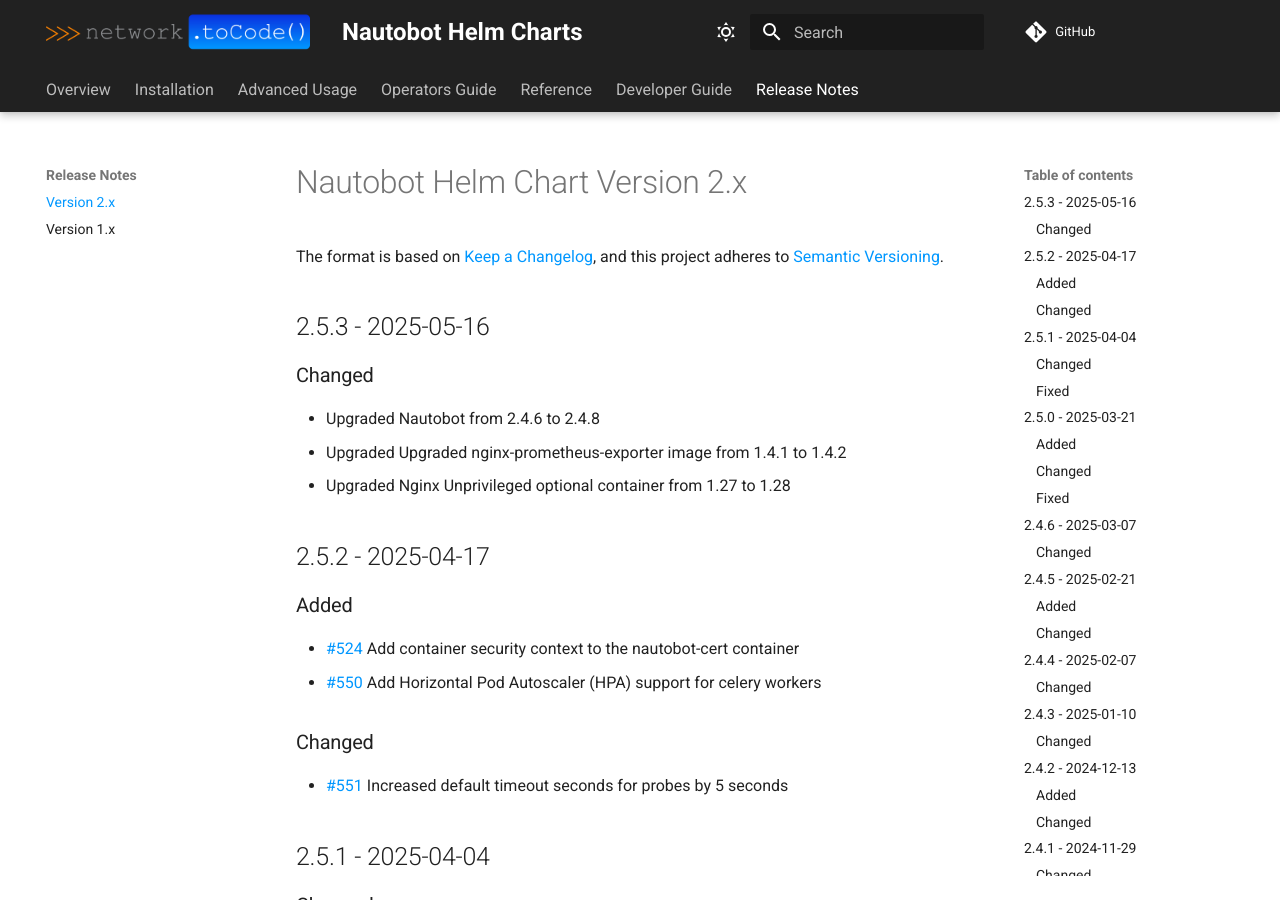
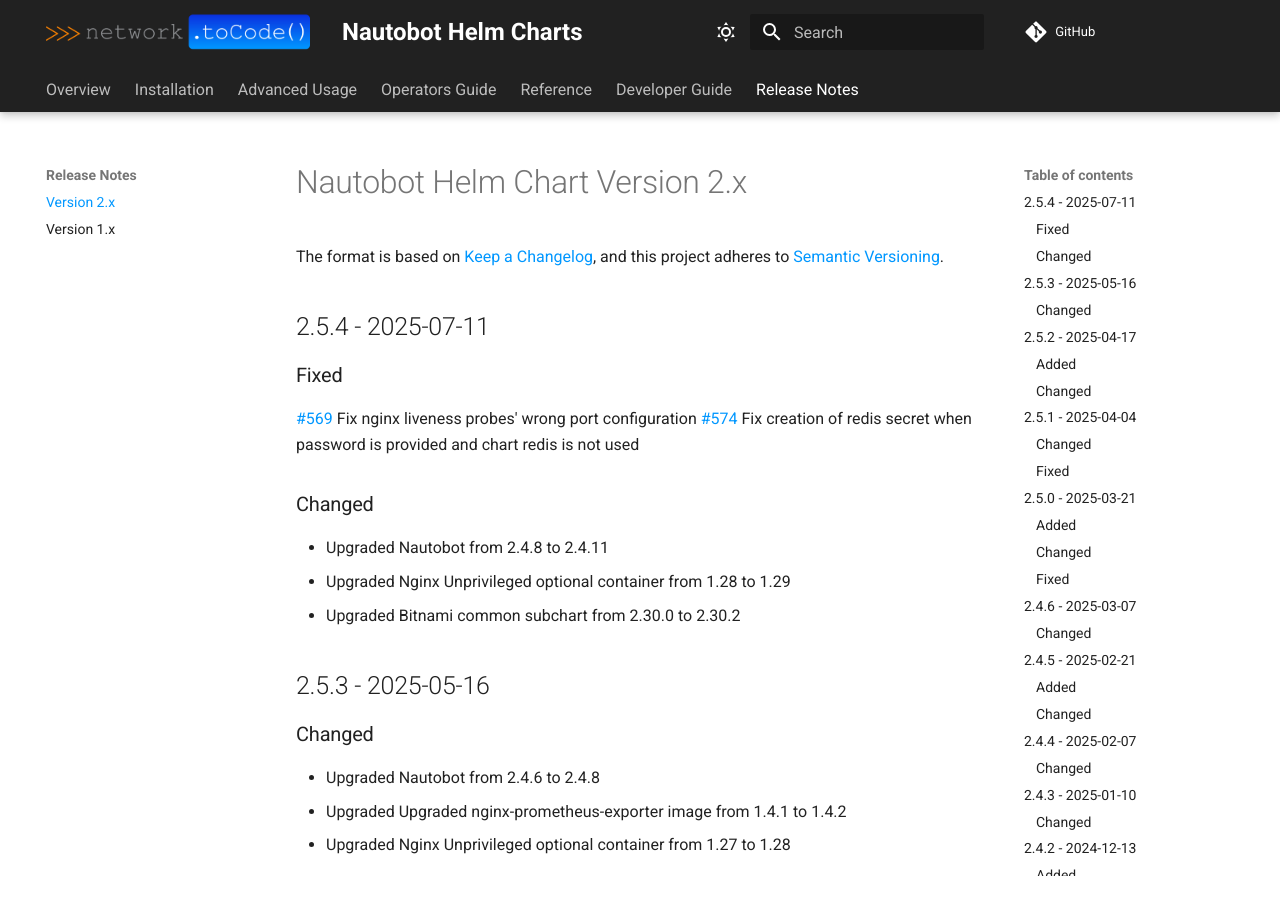
Before and after one commit to nautobot/helm-charts, an MkDocs documentation site: the page built from docs/release-notes/version-2.x.md, in a window 1280 px wide and 900 px high. Built offline with MkDocs 1.6.1 and Material for MkDocs 9.7.7, drawn with Linux system fonts in a browser that asks for light colours; comment, search, counter and statistics services are not loaded.

Commit message:
chore: prepare for release 2.5.4

```diff
--- a/docs/release-notes/version-2.x.md
+++ b/docs/release-notes/version-2.x.md
@@ -2,6 +2,19 @@
 
 The format is based on [Keep a Changelog](https://keepachangelog.com/en/1.0.0/),
 and this project adheres to [Semantic Versioning](https://semver.org/spec/v2.0.0.html).
+
+## 2.5.4 - 2025-07-11
+
+### Fixed
+
+[#569](https://github.com/nautobot/helm-charts/pull/569) Fix nginx liveness probes' wrong port configuration
+[#574](https://github.com/nautobot/helm-charts/pull/574) Fix creation of redis secret when password is provided and chart redis is not used
+
+### Changed
+
+* Upgraded Nautobot from 2.4.8 to 2.4.11
+* Upgraded Nginx Unprivileged optional container from 1.28 to 1.29
+* Upgraded Bitnami common subchart from 2.30.0 to 2.30.2
 
 ## 2.5.3 - 2025-05-16
 
```
Also changed, not shown: charts/nautobot/README.md (+1 -1 lines), 1 other file.
